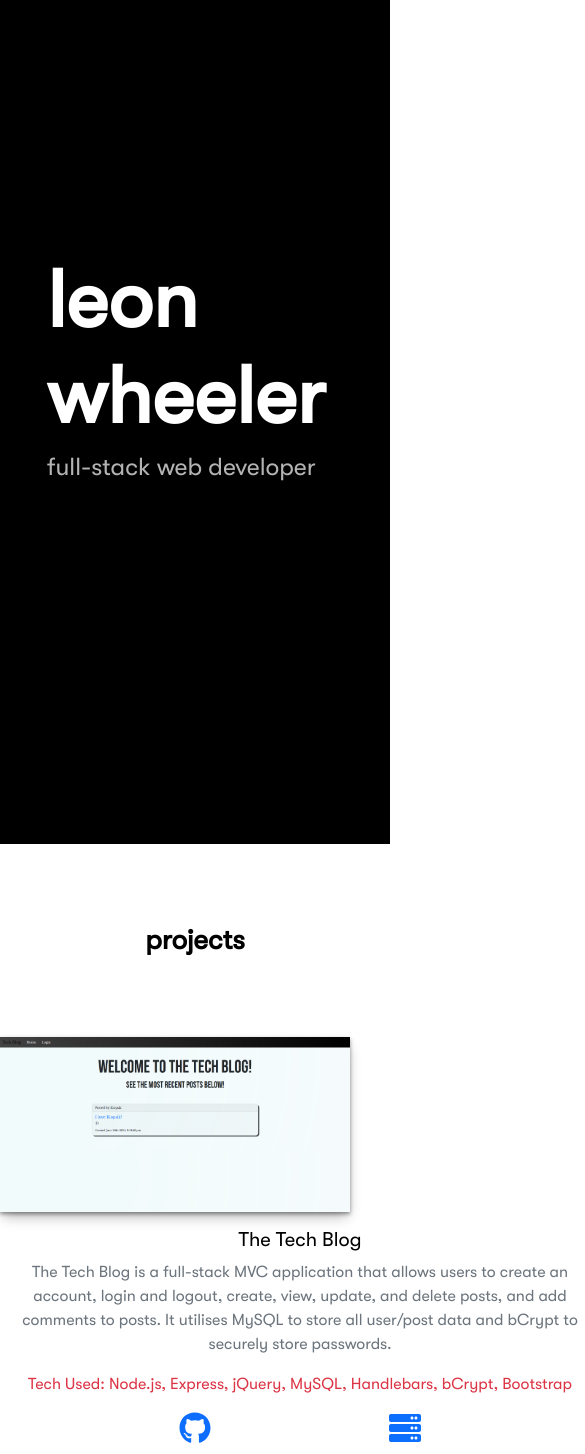
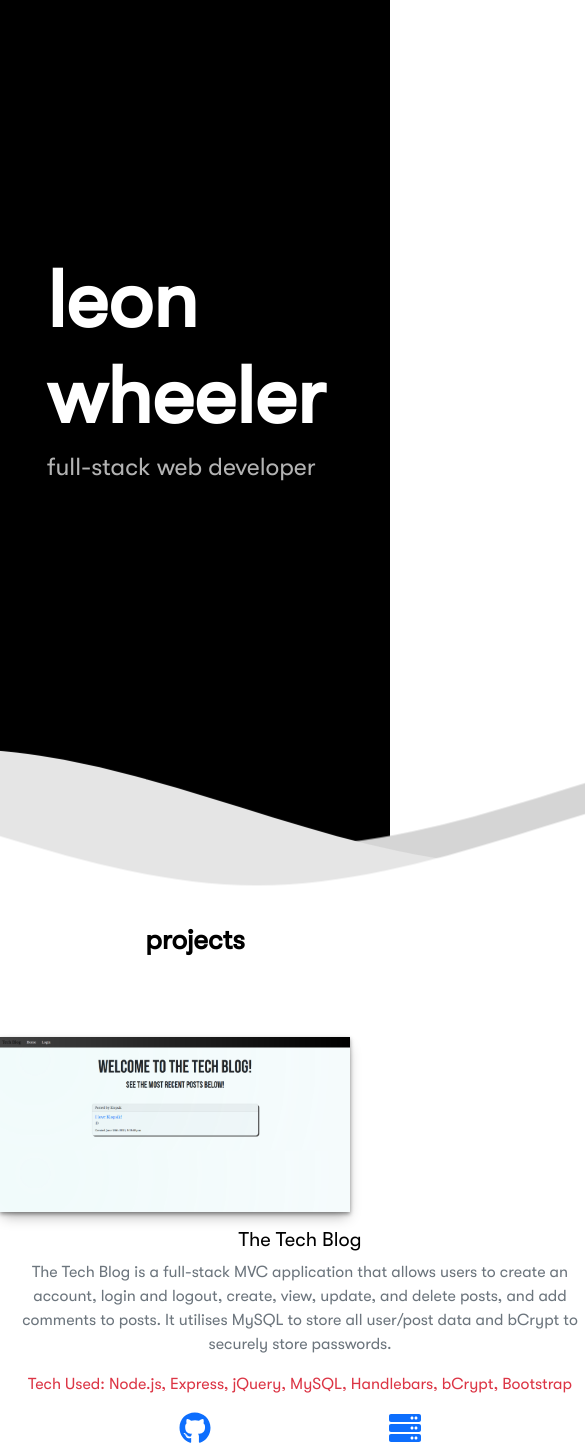
Before and after one commit to Leon3005/react-portfolio-0, a React (Create React App) app: page / in a window 390 px wide. Shown: the top 1454 px of the page, 585 px wide, since content can reach past the window. Built offline with nearby package versions, Linux system fonts and the light colour scheme.

Commit message:
Animation now shows on mobile

```diff
--- a/src/components/Header/index.js
+++ b/src/components/Header/index.js
@@ -2,19 +2,23 @@ import Navbar from "../Navbar";
 
 const Header = () => {
   return (
+    <div>
       <header className="header">
         <Navbar />
-      <div className="personalDetails">
+        <div className="container-fluid">
+          <div className="personalDetails row">
+            <div className="col-sm">
               <h1>leon wheeler</h1>
               <h2>full-stack web developer</h2>
             </div>
-      <div className="waves">
+          </div>
+          <div className="waves row w-100">
             <svg
               xmlns="http://www.w3.org/2000/svg"
               xmlnsXlink="http://www.w3.org/1999/xlink"
               viewBox="0 24 150 28"
               preserveAspectRatio="none"
-          className="waveSvg"
+              className="waveSvg col-md g-0"
             >
               <defs>
                 <path
@@ -29,7 +33,9 @@ const Header = () => {
               </g>
             </svg>
           </div>
+        </div>
       </header>
+    </div>
   );
 };
 
--- a/src/components/Projects/index.js
+++ b/src/components/Projects/index.js
@@ -20,9 +20,11 @@ const Projects = () => {
 
   return (
     <div>
-      <h1 className="text-center" id="projectHeading">
-        projects
-      </h1>
+      <div>
+        <h1 className="text-center" id="projectHeading">
+          projects
+        </h1>
+      </div>
       <div className="projects d-flex justify-content-evenly">
         {renderProjects()}
       </div>
```
Lines whose indentation alone changed are shown as unchanged.
